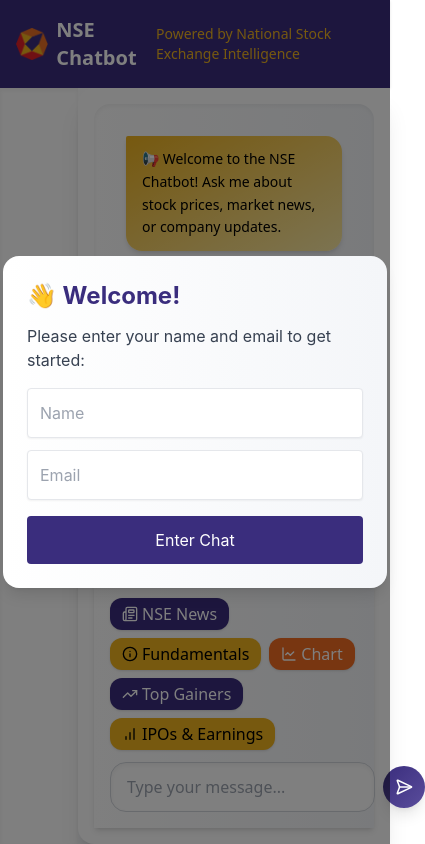
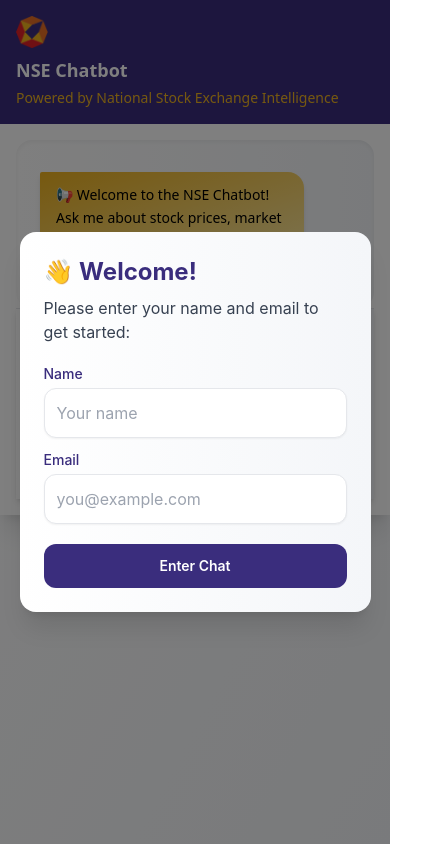
Before and after one commit to JerinJoseph-Inovator/NSE-chatbot-fn, a React (Create React App) app: page / in a window 390 px wide. Shown: the whole page, 425 px wide, since content can reach past the window. Built offline with nearby package versions, Linux system fonts and the light colour scheme.

Commit message:
UI enhancment

```diff
--- a/src/App.jsx
+++ b/src/App.jsx
@@ -122,9 +122,10 @@
 
       <div className="flex flex-col h-screen font-sans">
         <Header />
-        <div className="flex flex-1 bg-gradient-to-br from-white to-[#f4f6f9]">
-          {/* Bot image section */}
-          <div className="w-1/5 flex items-center justify-center p-4 bg-white shadow-inner">
+
+        <div className="flex flex-col md:flex-row flex-1 bg-gradient-to-br from-white to-[#f4f6f9]">
+          {/* Bot image section - hidden on small screens */}
+          <div className="hidden md:flex md:w-1/4 items-center justify-center p-4 bg-white shadow-inner">
             <img
               src={botGif}
               alt="Bot waving hello"
@@ -133,7 +134,7 @@
           </div>
 
           {/* Chat section */}
-          <div className="w-4/5 flex flex-col p-4 bg-white rounded-l-2xl shadow-xl">
+          <div className="flex flex-col w-full md:w-3/4 p-4 bg-white rounded-none md:rounded-l-2xl shadow-xl">
             <div className="flex-1 overflow-auto rounded-2xl bg-gradient-to-r from-white to-[#f4f6f9] p-4 shadow-inner">
               <ChatWindow
                 messages={messages}
@@ -151,6 +152,7 @@
       </div>
     </>
   );
+
 }
 
 export default App;
--- a/src/components/ChatWindow.jsx
+++ b/src/components/ChatWindow.jsx
@@ -14,7 +14,7 @@
           href={part}
           target="_blank"
           rel="noopener noreferrer"
-          className="text-blue-600 underline hover:text-blue-800"
+          className="text-blue-600 underline break-words hover:text-blue-800"
         >
           {part}
         </a>
@@ -33,17 +33,19 @@
 
   return (
     <div className="flex-1 overflow-hidden">
-      <div className="h-full max-h-[calc(100vh-200px)] overflow-y-auto p-4 space-y-4">
+      <div className="h-full max-h-[calc(100vh-200px)] overflow-y-auto px-2 sm:px-4 py-4 space-y-3 sm:space-y-4">
         {messages.map((msg, index) => (
           <motion.div
             key={index}
             initial={{ opacity: 0, y: 10 }}
             animate={{ opacity: 1, y: 0 }}
             transition={{ duration: 0.3 }}
-            className={`flex ${msg.sender === 'user' ? 'justify-end' : 'justify-start'}`}
+            className={`flex ${
+              msg.sender === 'user' ? 'justify-end' : 'justify-start'
+            }`}
           >
             <div
-              className={`max-w-xs md:max-w-md px-4 py-3 rounded-2xl shadow-md text-sm leading-relaxed break-words whitespace-pre-wrap
+              className={`max-w-[85%] sm:max-w-xs md:max-w-md px-4 py-3 rounded-2xl shadow-md text-sm leading-relaxed break-words whitespace-pre-wrap
                 ${
                   msg.sender === 'user'
                     ? 'bg-[#3a2d7d] text-white rounded-tr-sm'
@@ -57,7 +59,7 @@
 
         {isTyping && (
           <div className="flex justify-start">
-            <div className="bg-[#e0e0e0] text-black px-4 py-2 rounded-2xl shadow w-fit animate-pulse text-sm">
+            <div className="bg-gray-300 text-black px-4 py-2 rounded-2xl shadow w-fit animate-pulse text-sm">
               Typing...
             </div>
           </div>
--- a/src/components/Header.jsx
+++ b/src/components/Header.jsx
@@ -1,13 +1,13 @@
 export default function Header() {
   return (
-    <header className="bg-[#3a2d7d] text-white p-4 text-xl font-semibold shadow flex items-center gap-2">
-      <img src="/nse.png" alt="NSE Logo" className="h-8" />
-      NSE Chatbot
-      <span className="text-sm font-normal text-[#efb31f] ml-2">
-        Powered by National Stock Exchange Intelligence
-    </span>
-
+    <header className="bg-[#3a2d7d] text-white p-4 text-lg sm:text-xl font-semibold shadow flex flex-wrap items-center gap-2 sm:gap-4">
+      <img src="/nse.png" alt="NSE Logo" className="h-8 w-8 object-contain" />
+      <div className="flex flex-col sm:flex-row sm:items-center gap-1">
+        <span>NSE Chatbot</span>
+        <span className="text-sm font-normal text-[#efb31f] sm:ml-2">
+          Powered by National Stock Exchange Intelligence
+        </span>
+      </div>
     </header>
-
   );
 }
--- a/src/components/Message.jsx
+++ b/src/components/Message.jsx
@@ -6,19 +6,22 @@
   const avatarSrc = isUser ? userAvatar : botAvatar;
 
   return (
-    <div className={`flex ${isUser ? 'justify-end' : 'justify-start'} items-start gap-3`}>
-      <div className="flex-shrink-0">
-        <img src={avatarSrc} alt={`${sender} avatar`} className="w-8 h-8 rounded-full" />
-      </div>
+    <div className={`flex ${isUser ? 'justify-end' : 'justify-start'} items-start gap-2 sm:gap-3`}>
+      {!isUser && (
+        <img src={avatarSrc} alt="Bot avatar" className="w-8 h-8 rounded-full" />
+      )}
       <div
-        className={`max-w-[70%] px-4 py-2 rounded-2xl shadow-sm text-sm whitespace-pre-line
+        className={`max-w-[85%] sm:max-w-md px-4 py-2 rounded-2xl shadow-md text-sm break-words whitespace-pre-line
           ${isUser
-            ? 'bg-[#efb31f] text-white'
-            : 'bg-[#f3f3f3] text-[#3a2d7d] border border-[#3a2d7d]'}`}
+            ? 'bg-[#efb31f] text-white rounded-tr-sm'
+            : 'bg-[#f3f3f3] text-[#3a2d7d] border border-[#3a2d7d] rounded-tl-sm'}`}
       >
         {text}
-        <div className="text-xs text-gray-500 mt-1">{timestamp}</div>
+        <div className="text-xs text-gray-500 mt-1 text-right">{timestamp}</div>
       </div>
+      {isUser && (
+        <img src={avatarSrc} alt="User avatar" className="w-8 h-8 rounded-full" />
+      )}
     </div>
   );
 }
--- a/src/components/MessageInput.jsx
+++ b/src/components/MessageInput.jsx
@@ -21,7 +21,7 @@
       <div className="flex flex-wrap gap-2 mb-3">
         <button
           onClick={onNewsClick}
-          className="flex items-center gap-1 px-3 py-1 bg-[#3a2d7d] text-white rounded-xl shadow hover:opacity-90 transition"
+          className="flex items-center gap-1 px-3 py-1 bg-[#3a2d7d] text-white rounded-xl shadow hover:opacity-90 transition text-sm"
         >
           <Newspaper size={16} />
           NSE News
@@ -29,7 +29,7 @@
 
         <button
           onClick={() => onIntent('fundamentals')}
-          className="flex items-center gap-1 px-3 py-1 bg-[#efb31f] text-black rounded-xl shadow hover:opacity-90 transition"
+          className="flex items-center gap-1 px-3 py-1 bg-[#efb31f] text-black rounded-xl shadow hover:opacity-90 transition text-sm"
         >
           <Info size={16} />
           Fundamentals
@@ -37,7 +37,7 @@
 
         <button
           onClick={() => onIntent('chart')}
-          className="flex items-center gap-1 px-3 py-1 bg-[#f26c23] text-white rounded-xl shadow hover:opacity-90 transition"
+          className="flex items-center gap-1 px-3 py-1 bg-[#f26c23] text-white rounded-xl shadow hover:opacity-90 transition text-sm"
         >
           <LineChart size={16} />
           Chart
@@ -45,7 +45,7 @@
 
         <button
           onClick={() => onIntent('gainers')}
-          className="flex items-center gap-1 px-3 py-1 bg-[#3a2d7d] text-white rounded-xl shadow hover:opacity-90 transition"
+          className="flex items-center gap-1 px-3 py-1 bg-[#3a2d7d] text-white rounded-xl shadow hover:opacity-90 transition text-sm"
         >
           <TrendingUp size={16} />
           Top Gainers
@@ -53,7 +53,7 @@
 
         <button
           onClick={() => onIntent('ipo')}
-          className="flex items-center gap-1 px-3 py-1 bg-[#efb31f] text-black rounded-xl shadow hover:opacity-90 transition"
+          className="flex items-center gap-1 px-3 py-1 bg-[#efb31f] text-black rounded-xl shadow hover:opacity-90 transition text-sm"
         >
           <BarChart size={16} />
           IPOs & Earnings
@@ -64,7 +64,7 @@
       <div className="flex items-center gap-2">
         <input
           type="text"
-          className="flex-1 px-4 py-3 rounded-2xl border border-gray-300 shadow-inner focus:outline-none focus:ring-2 focus:ring-[#3a2d7d]"
+          className="flex-1 px-4 py-3 rounded-2xl border border-gray-300 shadow-inner focus:outline-none focus:ring-2 focus:ring-[#3a2d7d] text-sm"
           placeholder="Type your message..."
           value={input}
           onChange={(e) => setInput(e.target.value)}
--- a/src/components/UserInfoModal.jsx
+++ b/src/components/UserInfoModal.jsx
@@ -12,25 +12,36 @@
 
   return (
     <div className="fixed inset-0 bg-black bg-opacity-50 flex items-center justify-center z-50">
-      <div className="bg-gradient-to-r from-white to-[#f4f6f9] p-6 rounded-2xl shadow-lg w-96 animate-fade-in">
-        <h2 className="text-2xl font-bold mb-3 text-[#3a2d7d]">👋 Welcome!</h2>
-        <p className="mb-4 text-gray-700">Please enter your name and email to get started:</p>
+      <div className="bg-gradient-to-r from-white to-[#f4f6f9] p-6 rounded-2xl shadow-xl w-[90%] max-w-md animate-fade-in">
+        <h2 className="text-2xl font-bold mb-2 text-[#3a2d7d]">👋 Welcome!</h2>
+        <p className="mb-5 text-gray-700">Please enter your name and email to get started:</p>
+
+        <div className="mb-3">
+          <label htmlFor="name" className="block text-sm font-medium text-[#3a2d7d] mb-1">Name</label>
           <input
+            id="name"
             type="text"
-          placeholder="Name"
-          className="w-full p-3 mb-3 border rounded shadow-sm focus:outline-none focus:ring-2 focus:ring-[#3a2d7d]"
+            placeholder="Your name"
+            className="w-full p-3 border rounded-xl shadow-sm focus:outline-none focus:ring-2 focus:ring-[#3a2d7d]"
             value={name}
             onChange={(e) => setName(e.target.value)}
           />
+        </div>
+
+        <div className="mb-5">
+          <label htmlFor="email" className="block text-sm font-medium text-[#3a2d7d] mb-1">Email</label>
           <input
+            id="email"
             type="email"
-          placeholder="Email"
-          className="w-full p-3 mb-4 border rounded shadow-sm focus:outline-none focus:ring-2 focus:ring-[#3a2d7d]"
+            placeholder="you@example.com"
+            className="w-full p-3 border rounded-xl shadow-sm focus:outline-none focus:ring-2 focus:ring-[#3a2d7d]"
             value={email}
             onChange={(e) => setEmail(e.target.value)}
           />
+        </div>
+
         <button
-          className="w-full bg-[#3a2d7d] text-white p-3 rounded hover:bg-[#2b2366] transition-all"
+          className="w-full bg-[#3a2d7d] text-white py-3 rounded-xl hover:bg-[#2b2366] transition-all text-sm font-semibold"
           onClick={handleSubmit}
         >
           Enter Chat
```
Lines whose indentation alone changed are shown as unchanged.
